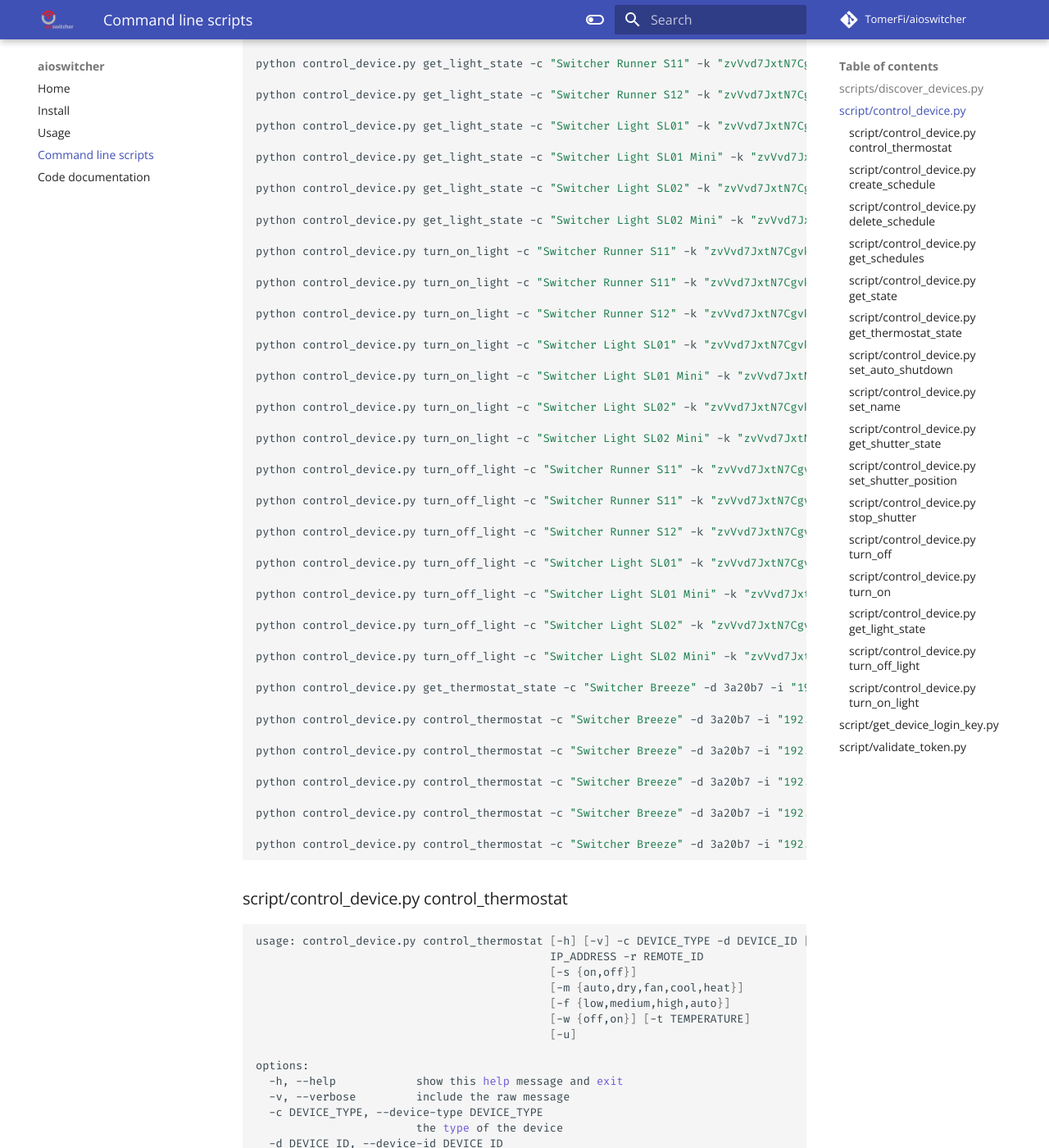
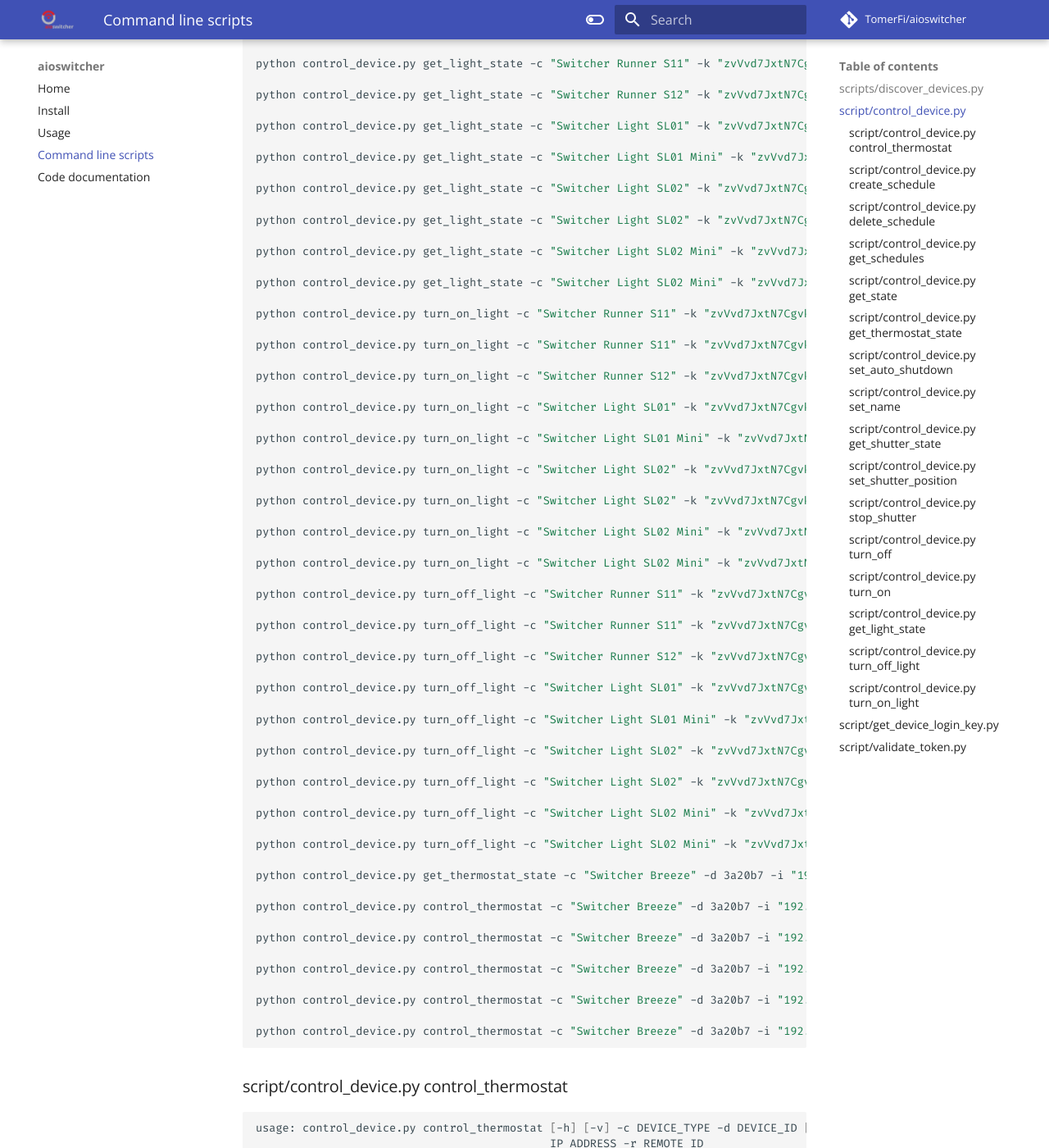
Before and after one commit to TomerFi/aioswitcher, an MkDocs documentation site: the page built from docs/scripts.md, in a window 1280 px wide and 1400 px high, scrolled down 2778 px. Shown: the whole window at 82% size. Built offline with MkDocs 1.6.1 and Material for MkDocs 9.7.7, drawn with Linux system fonts in a browser that asks for light colours; comment, search, counter and statistics services are not loaded.

Commit message:
Update scripts.md and control_device.py

```diff
--- a/docs/scripts.md
+++ b/docs/scripts.md
@@ -147,9 +147,13 @@
 
 python control_device.py get_light_state -c "Switcher Light SL01 Mini" -k "zvVvd7JxtN7CgvkD1Psujw==" -d ab1c2d -i "111.222.11.22"
 
-python control_device.py get_light_state -c "Switcher Light SL02" -k "zvVvd7JxtN7CgvkD1Psujw==" -d ab1c2d -i "111.222.11.22"
+python control_device.py get_light_state -c "Switcher Light SL02" -k "zvVvd7JxtN7CgvkD1Psujw==" -d ab1c2d -i "111.222.11.22" -x 0
 
-python control_device.py get_light_state -c "Switcher Light SL02 Mini" -k "zvVvd7JxtN7CgvkD1Psujw==" -d ab1c2d -i "111.222.11.22"
+python control_device.py get_light_state -c "Switcher Light SL02" -k "zvVvd7JxtN7CgvkD1Psujw==" -d ab1c2d -i "111.222.11.22" -x 1
+
+python control_device.py get_light_state -c "Switcher Light SL02 Mini" -k "zvVvd7JxtN7CgvkD1Psujw==" -d ab1c2d -i "111.222.11.22" -x 0
+
+python control_device.py get_light_state -c "Switcher Light SL02 Mini" -k "zvVvd7JxtN7CgvkD1Psujw==" -d ab1c2d -i "111.222.11.22" -x 1
 
 python control_device.py turn_on_light -c "Switcher Runner S11" -k "zvVvd7JxtN7CgvkD1Psujw==" -d ab1c2d -i "111.222.11.22" -x 0
 
@@ -161,9 +165,13 @@
 
 python control_device.py turn_on_light -c "Switcher Light SL01 Mini" -k "zvVvd7JxtN7CgvkD1Psujw==" -d ab1c2d -i "111.222.11.22"
 
-python control_device.py turn_on_light -c "Switcher Light SL02" -k "zvVvd7JxtN7CgvkD1Psujw==" -d ab1c2d -i "111.222.11.22"
+python control_device.py turn_on_light -c "Switcher Light SL02" -k "zvVvd7JxtN7CgvkD1Psujw==" -d ab1c2d -i "111.222.11.22" -x 0
 
-python control_device.py turn_on_light -c "Switcher Light SL02 Mini" -k "zvVvd7JxtN7CgvkD1Psujw==" -d ab1c2d -i "111.222.11.22"
+python control_device.py turn_on_light -c "Switcher Light SL02" -k "zvVvd7JxtN7CgvkD1Psujw==" -d ab1c2d -i "111.222.11.22" -x 1
+
+python control_device.py turn_on_light -c "Switcher Light SL02 Mini" -k "zvVvd7JxtN7CgvkD1Psujw==" -d ab1c2d -i "111.222.11.22" -x 0
+
+python control_device.py turn_on_light -c "Switcher Light SL02 Mini" -k "zvVvd7JxtN7CgvkD1Psujw==" -d ab1c2d -i "111.222.11.22" -x 1
 
 python control_device.py turn_off_light -c "Switcher Runner S11" -k "zvVvd7JxtN7CgvkD1Psujw==" -d ab1c2d -i "111.222.11.22" -x 0
 
@@ -175,9 +183,13 @@
 
 python control_device.py turn_off_light -c "Switcher Light SL01 Mini" -k "zvVvd7JxtN7CgvkD1Psujw==" -d ab1c2d -i "111.222.11.22"
 
-python control_device.py turn_off_light -c "Switcher Light SL02" -k "zvVvd7JxtN7CgvkD1Psujw==" -d ab1c2d -i "111.222.11.22"
+python control_device.py turn_off_light -c "Switcher Light SL02" -k "zvVvd7JxtN7CgvkD1Psujw==" -d ab1c2d -i "111.222.11.22" -x 0
 
-python control_device.py turn_off_light -c "Switcher Light SL02 Mini" -k "zvVvd7JxtN7CgvkD1Psujw==" -d ab1c2d -i "111.222.11.22"
+python control_device.py turn_off_light -c "Switcher Light SL02" -k "zvVvd7JxtN7CgvkD1Psujw==" -d ab1c2d -i "111.222.11.22" -x 1
+
+python control_device.py turn_off_light -c "Switcher Light SL02 Mini" -k "zvVvd7JxtN7CgvkD1Psujw==" -d ab1c2d -i "111.222.11.22" -x 0
+
+python control_device.py turn_off_light -c "Switcher Light SL02 Mini" -k "zvVvd7JxtN7CgvkD1Psujw==" -d ab1c2d -i "111.222.11.22" -x 1
 
 python control_device.py get_thermostat_state -c "Switcher Breeze" -d 3a20b7 -i "192.168.50.77"
 
```
Also changed, not shown: 1 other file.
